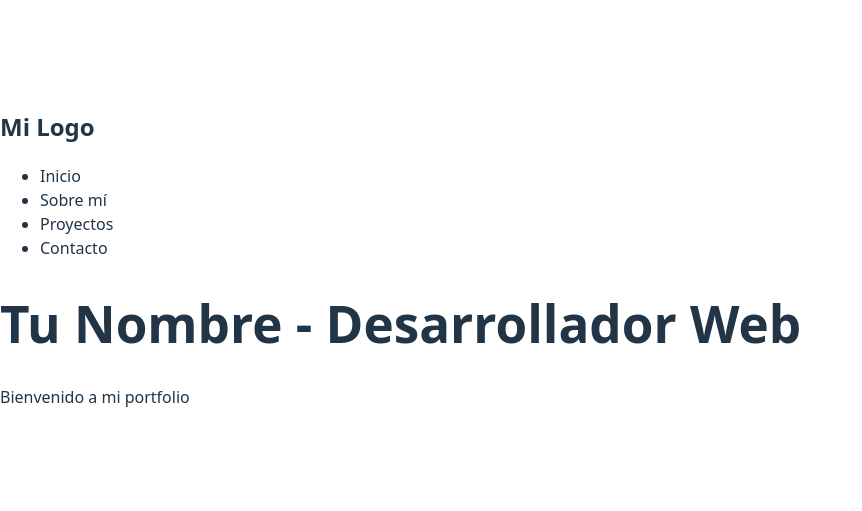
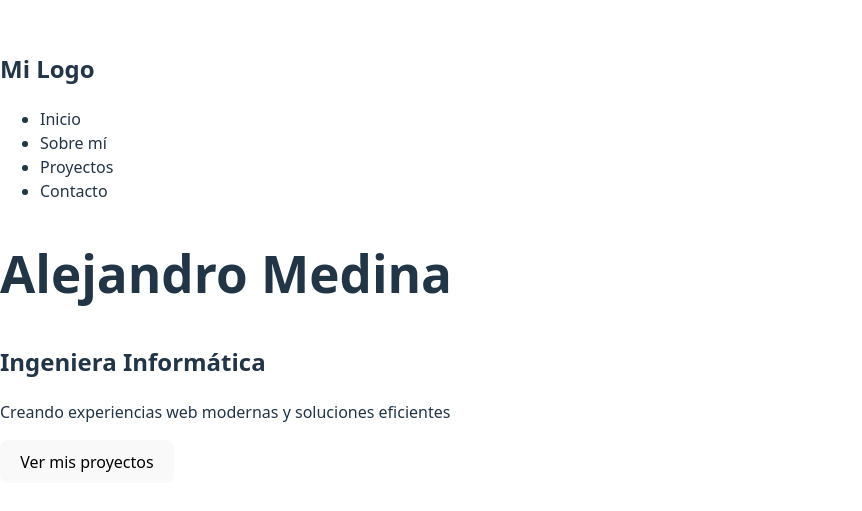
Before and after one commit to medinafdzz/Portfolio, a React (Vite) app: page / in a window 1280 px wide. Shown: the part 143-654 px from the top of the page, without its empty margins (0-862 px from the left). Built offline with nearby package versions, Linux system fonts and the light colour scheme.

Commit message:
Crear Info, componente con mi informacion personal

```diff
--- a/src/App.jsx
+++ b/src/App.jsx
@@ -1,14 +1,11 @@
 import Header from './components/Header';
+import Info from './components/Info';
 
 function App() {
-  const nombre = "Tu Nombre";
-  const profesion = "Desarrollador Web";
-
   return (
     <div>
       <Header />
-      <h1>{nombre} - {profesion}</h1>
-      <p>Bienvenido a mi portfolio</p>
+      <Info />
     </div>
   );
 }
--- /dev/null
+++ b/src/components/Info.jsx
@@ -0,0 +1,16 @@
+function Info() {
+  const nombre = "Alejandro Medina";
+  const rol = "Ingeniera Informática";
+  const descripcion = "Creando experiencias web modernas y soluciones eficientes";
+
+  return (
+    <section>
+      <h1>{nombre}</h1>
+      <h2>{rol}</h2>
+      <p>{descripcion}</p>
+      <button>Ver mis proyectos</button>
+    </section>
+  );
+}
+
+export default Info;
```
